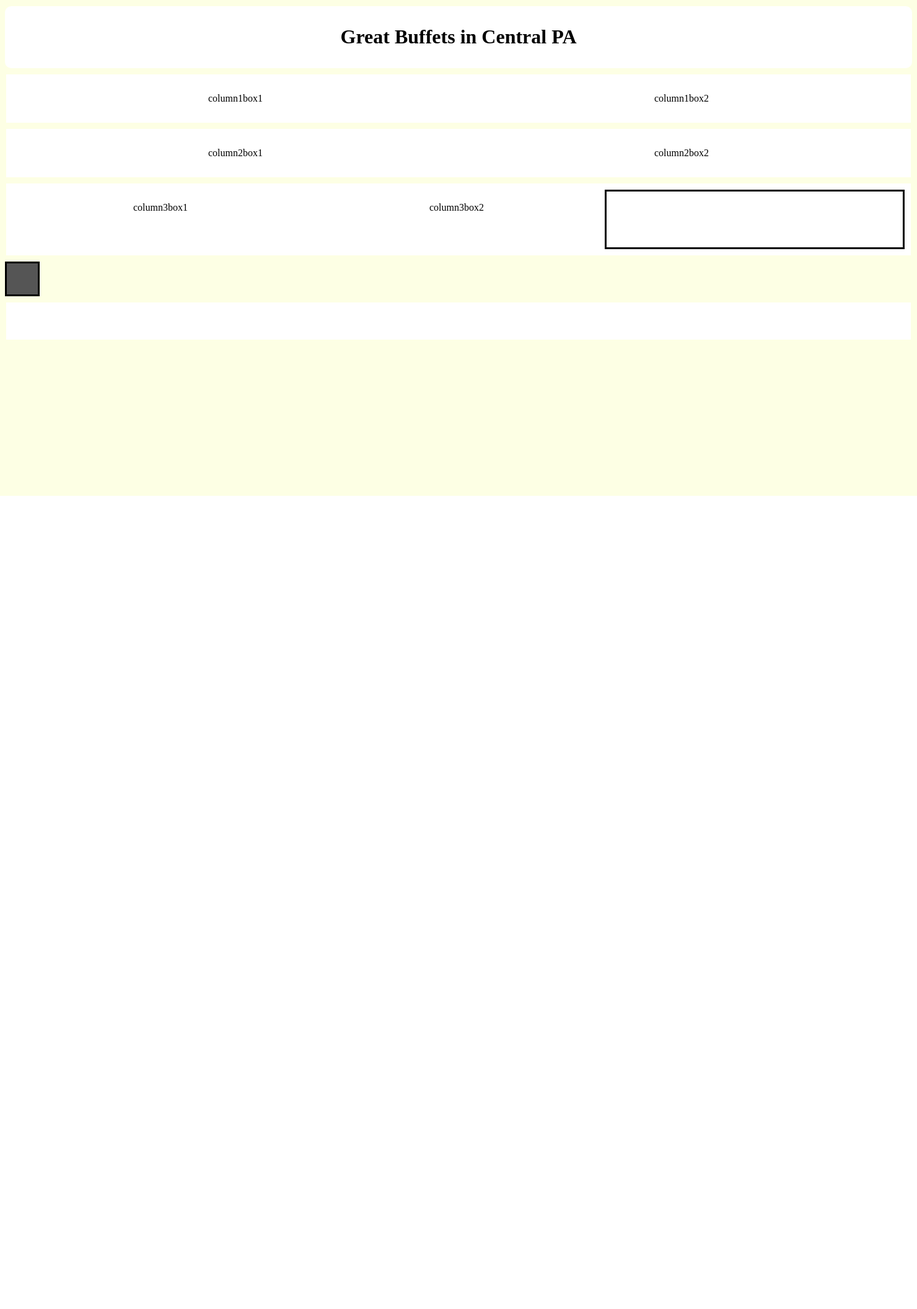
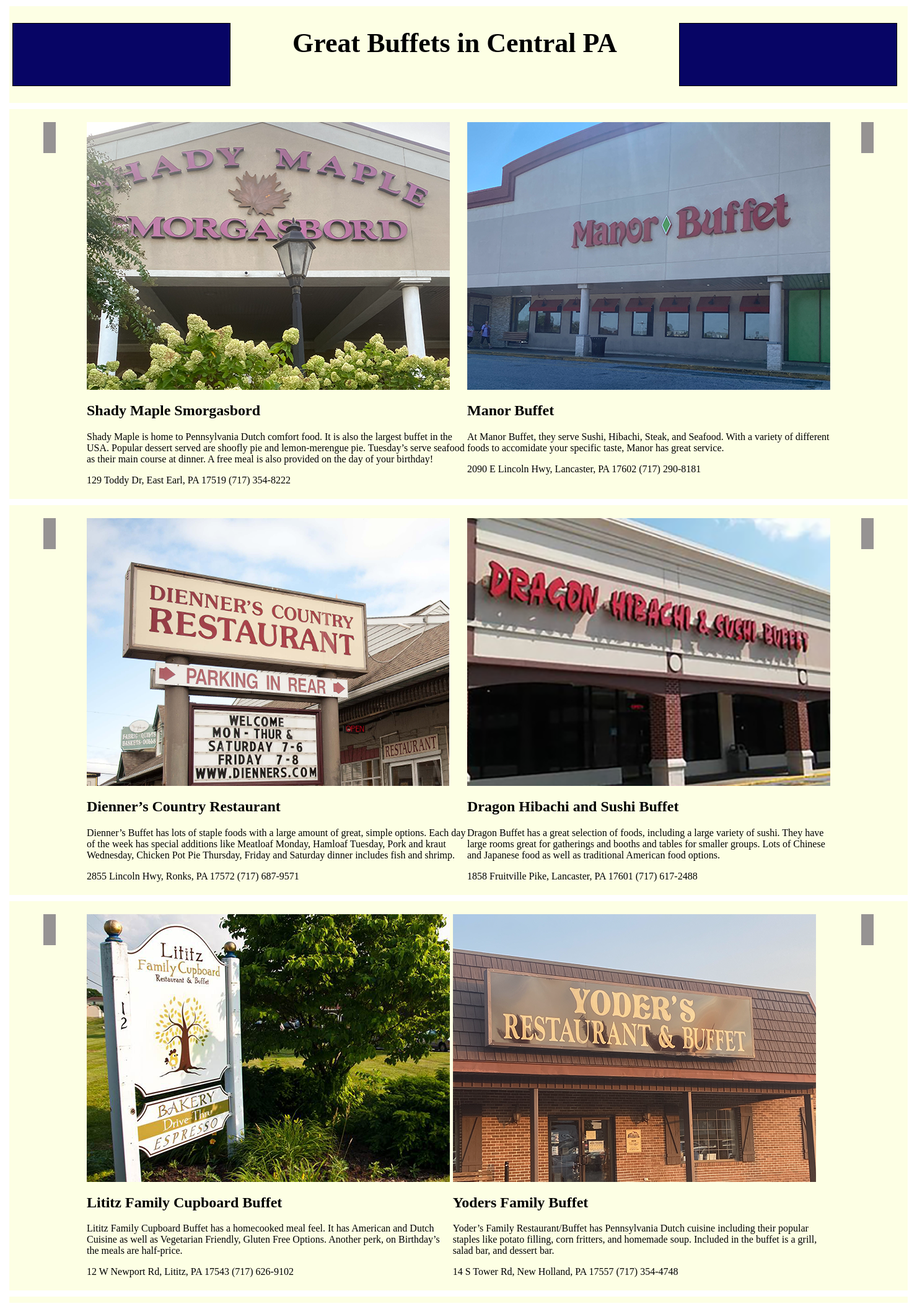
Before and after one commit to Lpr17717/lpr17717.github.io, a PHP site: page /L_Rogozin_Project1.html in a window 1480 px wide. Shown: the whole page at 62% size. Before the commit the page ends 800 px from the top, so only its background shows below. Run offline with PHP 8.4, Linux system fonts and the light colour scheme.

Commit message:
Project 1
This is Project 1

```diff
--- a/L_Rogozin_Project1.html
+++ b/L_Rogozin_Project1.html
@@ -2,36 +2,91 @@
 <head>
     <link href="style_proj1.css"rel="stylesheet">
 </head>
+
 <header id="Title">
-    <h1>Great Buffets in Central PA<h1>
-<div class="header"></div>
+  <div><p class="header"></p></div>
+  <div><p class="box1"></p></div>
+  <div><p class="Heading"><h1>Great Buffets in Central PA<h1></div>
+  <div><p class="box2"></p></div>
+  </div>
 </header>
+
 <main>
-
     <div id="content">
 
       <div class="row">
-        <div class="column1box1">column1box1</div>
-        <div class="column1box2">column1box2</div>
-      </div>
-
-
-      <div class="row">
-        <div class="column2box1">column2box1</div>
-        <div class="column2box2">column2box2</div>
+        <div><p class="rating"></p></div>
+        <div><p class="photo"><img src="images/shadymaplesmorgasbord.png" alt="Shady Maple Front of Restaurant/Buffet"></p>
+          <h2>Shady Maple Smorgasbord</h2>
+          <p>Shady Maple is home to Pennsylvania Dutch
+            comfort food. It is also the largest buffet in the USA.
+            Popular dessert served are shoofly pie and lemon-merengue pie.
+            Tuesday’s serve seafood as their main course at dinner.
+            A free meal is also provided on the day of your birthday!
+            <p>129 Toddy Dr, East Earl, PA 17519
+              (717) 354-8222</p></div>
+        <div><p class="photo"><img src="images/manorbuffet.png" alt="Manor Buffet Front of Restaurant"></p>
+          <h2>Manor Buffet</h2>
+          <p>At Manor Buffet, they serve Sushi,
+            Hibachi, Steak, and Seafood.
+            With a variety of different foods to accomidate your specific taste,
+            Manor has great service.
+            <p>2090 E Lincoln Hwy, Lancaster, PA 17602
+              (717) 290-8181</p></div>
+        <div><p class="rating"></p></div>
       </div>
 
       <div class="row">
-        <div class="column3box1">column3box1</div>
-        <div class="column3box2">column3box2</div>
-        <div class="square"></div>
-
+        <div><p class="rating"></p></div>
+        <div><p class="photo"><img src="images/diennerssign.png" alt="Restauraunt Sign for Dienner's Country Restaurant"></p>
+          <h2>Dienner’s Country Restaurant</h2>
+        <p>Dienner’s Buffet has lots of staple
+          foods with a large amount of great,
+          simple options. Each day of the week
+          has special additions like Meatloaf Monday,
+          Hamloaf Tuesday, Pork and kraut Wednesday,
+          Chicken Pot Pie Thursday, Friday and Saturday
+          dinner includes fish and shrimp.
+          <p>2855 Lincoln Hwy, Ronks, PA 17572
+            (717) 687-9571</p></div>
+        <div><p class="photo"><img src="images/dragonhibachiandsushibuffet.png" alt="Dragon Hibachi and Sushi Buffet Front of Restaurant"></p>
+        <h2>Dragon Hibachi and Sushi Buffet</h2>
+        <p>Dragon Buffet has a great selection of
+          foods, including a large variety of sushi.
+          They have large rooms great for gatherings
+          and booths and tables for smaller groups.
+          Lots of Chinese and Japanese food as well
+          as traditional American food options.
+          <p>1858 Fruitville Pike, Lancaster, PA 17601
+            (717) 617-2488</p></div>
+        <div><p class="rating"></p></div>
       </div>
 
-      <div class="square"></div>
+      <div class="row">
+        <div><p class="rating"></p></div>
+        <div><p class="photo"><img src="images/lititzfamilycupboard.png" alt="Lititz Family Cupboard Restaurant Building"></p>
+         <h2>Lititz Family Cupboard Buffet</h2>
+         <p>Lititz Family Cupboard Buffet has a
+          homecooked meal feel. It has American
+          and Dutch Cuisine as well as Vegetarian
+          Friendly, Gluten Free Options. Another
+          perk, on Birthday’s the meals are half-price.
+        <p>12 W Newport Rd, Lititz, PA 17543
+          (717) 626-9102</p></div>
 
-    <footer>
+        <div><p class="photo"><img src="images/yodersbuffet.png" alt="Yoders Restaurant and Buffet Front of Building Main Entrance"></p>
+          <h2>Yoders Family Buffet</h2>
+          <p>Yoder’s Family Restaurant/Buffet has
+            Pennsylvania Dutch cuisine including their
+            popular staples like potato filling, corn
+            fritters, and homemade soup. Included in
+            the buffet is a grill, salad bar, and
+            dessert bar.</p>
+          <p>14 S Tower Rd, New Holland, PA 17557
+            (717) 354-4748</p></div>
+        <div><p class="rating"></p></div>
+      </div>
+
+      <footer>
         <div class="row">
-        <div class="0"></div>
-        </div>
-    </footer>
+      </footer>
--- a/style_proj1.css
+++ b/style_proj1.css
@@ -1,43 +1,57 @@
-body{
+#Title{
+    display: flex;
+    width: 1440px;
     background-color: #FDFFE4;
+    margin: 10px auto;
+    padding: 5px;
+    text-align: center;
+    font-size: 22px;
+  }
 
+.square {
+    height: 200px;
+    width: 500px;
+    background-color: rgb(150, 147, 147);
+    border: solid;
+    margin-left: 50px;
+  }
+.rating {
+    height: 50px;
+    width: 20px;
+    background-color: rgb(150, 147, 147);
+    border: solid;
+    border: 1px;
+    margin-left: 50px; margin-right: 50px;
+  }
+  .box1 {
+  margin-right: 100px;
+  height: 100px;
+  width: 350px;
+  border: 1px solid black; background-color: rgb(7, 5, 101);
+  float: inline-end;
+}
+.box2 {
+  margin-left: 100px;
+  height: 100px;
+  width: 350px;
+  border: 1px solid black; background-color: rgb(7, 5, 101);
+  float: inline-start;
 }
 .row{
-    background-color: white;
-    width: 1440px
-}
-#Title{
-    border-radius: 10px;
-    text-align: center;
-    background-color: white;
-    margin: 10px auto;
-    padding: 10px
-}
-.square {
-    height: 50px;
-    width: 50px;
-    background-color: #555;
-    border: solid;
+    padding: 20px;
+    flex: 1px;
+    text-align: left;
   }
-.column{
-    flex-direction: column;
-}
-table {
-    border-collapse: separate;
-    border-spacing: 0;
-    border: 10px; color: black;
-  }
-.row > div{
-    padding: 20px;
-    margin: 0px;
-    flex: 1;
-    text-align: center;
-    background-color: white;
-}
 .row{
     display: flex;
     width: 1440px;
-    background-color: white;
+    background-color: #FDFFE4;
     margin: 10px auto;
-    padding:10px
+    padding: 5px;
 }
+.body{
+  background-color: #FDFFE4
+}
+.p{
+  padding: 10px;
+}
```
Also changed, not shown: index.html (deleted, +0 -40 lines), styles/style.css (deleted, +0 -41 lines), images/diennerssign.png (added), images/dragonhibachiandsushibuffet.png (added), images/lititzfamilycupboard.png (added), images/manorbuffet.png (added), images/shadymaplesmorgasbord.png (added), images/yodersbuffet.png (added), 2 other files.
